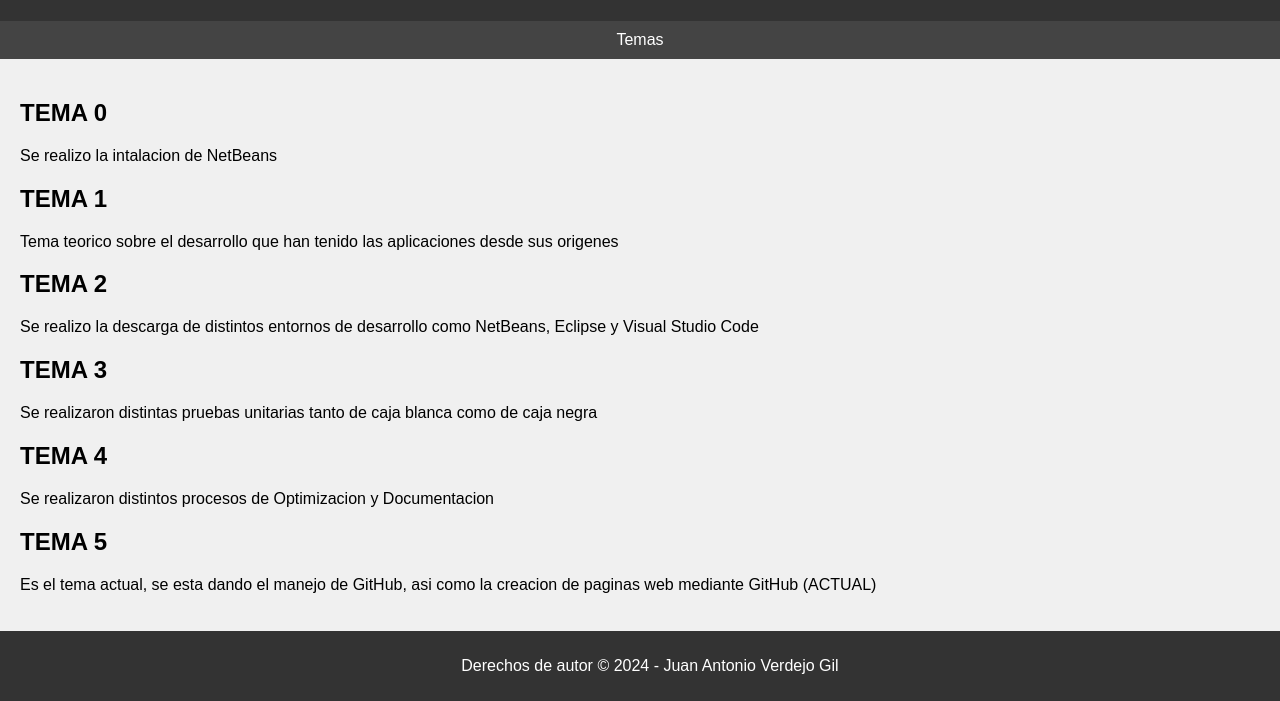
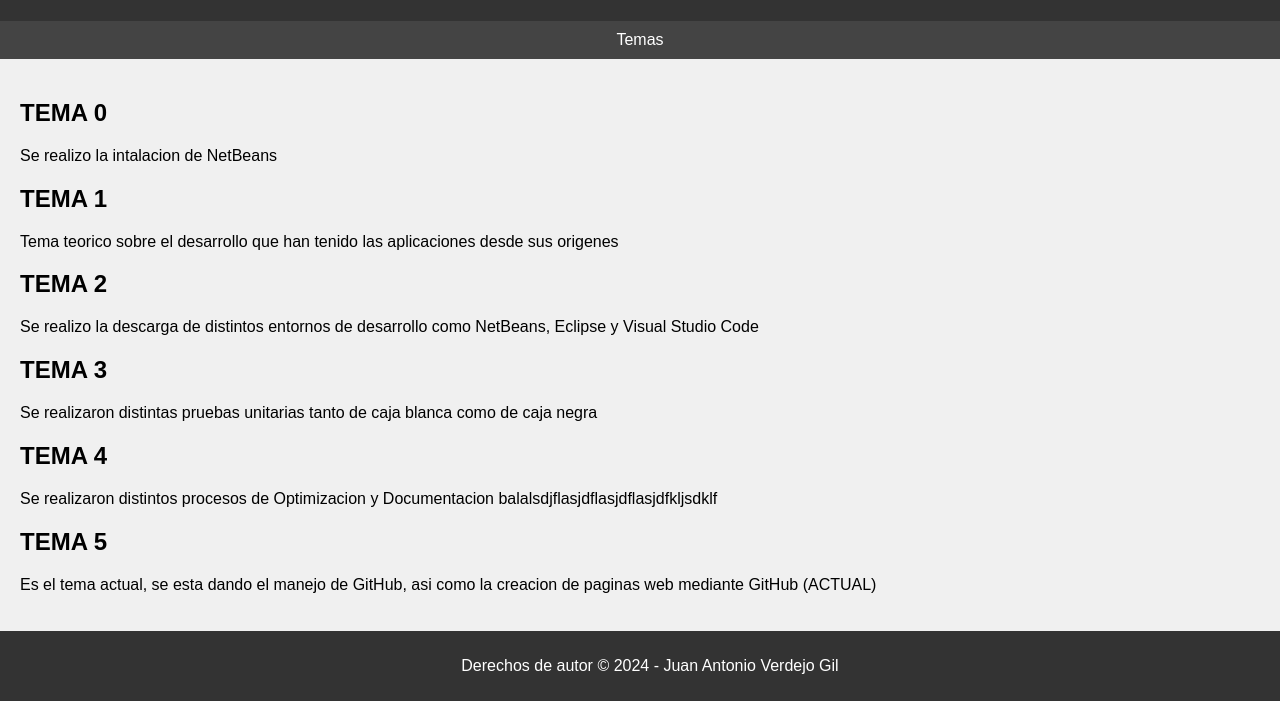
Before and after one commit to 1745169/1745169.github.io, a plain HTML site: page index.html in a window 1280 px wide. Shown: the part 99-800 px from the top of the page. Drawn offline with Linux system fonts and the light colour scheme.

Commit message:
Update index.html

```diff
--- a/index.html
+++ b/index.html
@@ -59,7 +59,8 @@
          <h2>TEMA 3</h2>
         <p>Se realizaron distintas pruebas unitarias tanto de caja blanca como de caja negra</p>
          <h2>TEMA 4</h2>
-        <p>Se realizaron distintos procesos de Optimizacion y Documentacion</p>
+        <p>Se realizaron distintos procesos de Optimizacion y Documentacion
+        balalsdjflasjdflasjdflasjdfkljsdklf</p>
          <h2>TEMA 5</h2>
         <p>Es el tema actual, se esta dando el manejo de GitHub, asi como la creacion de paginas web mediante GitHub (ACTUAL)</p>
     </section>
```
